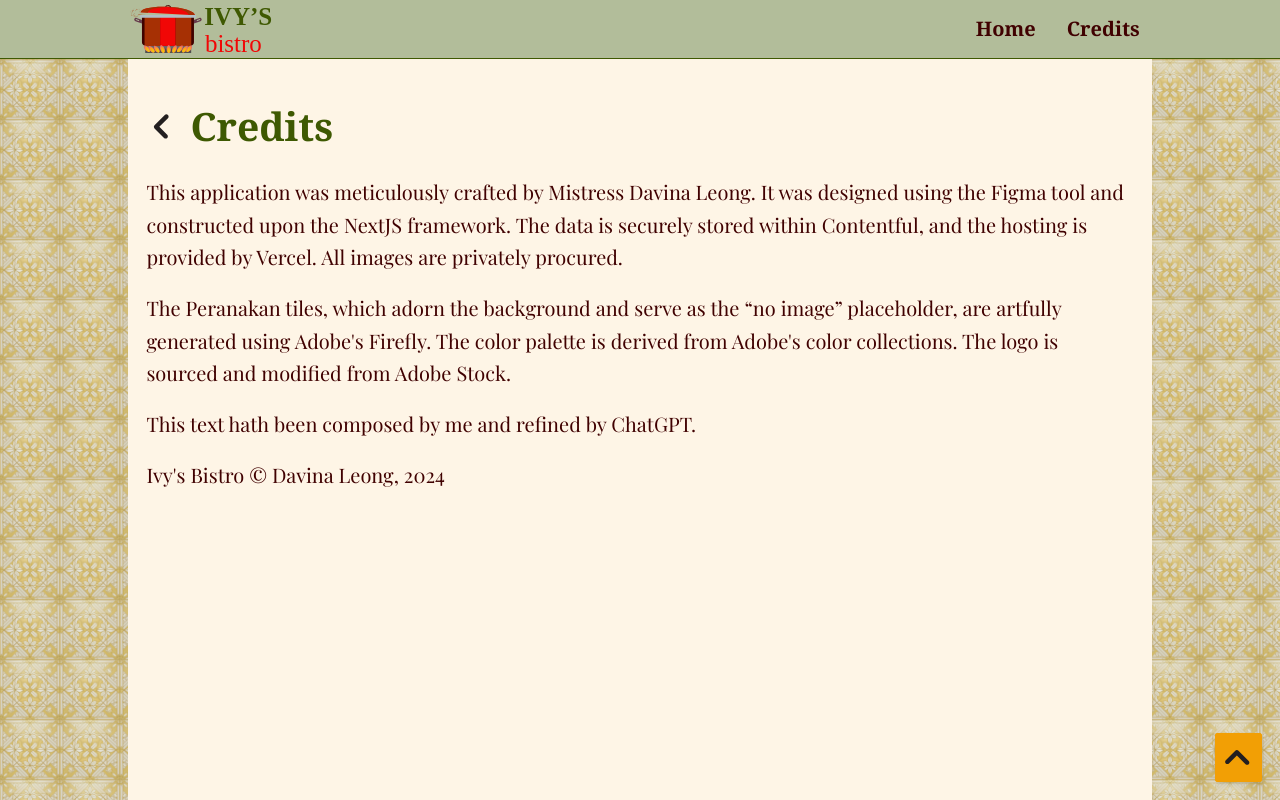
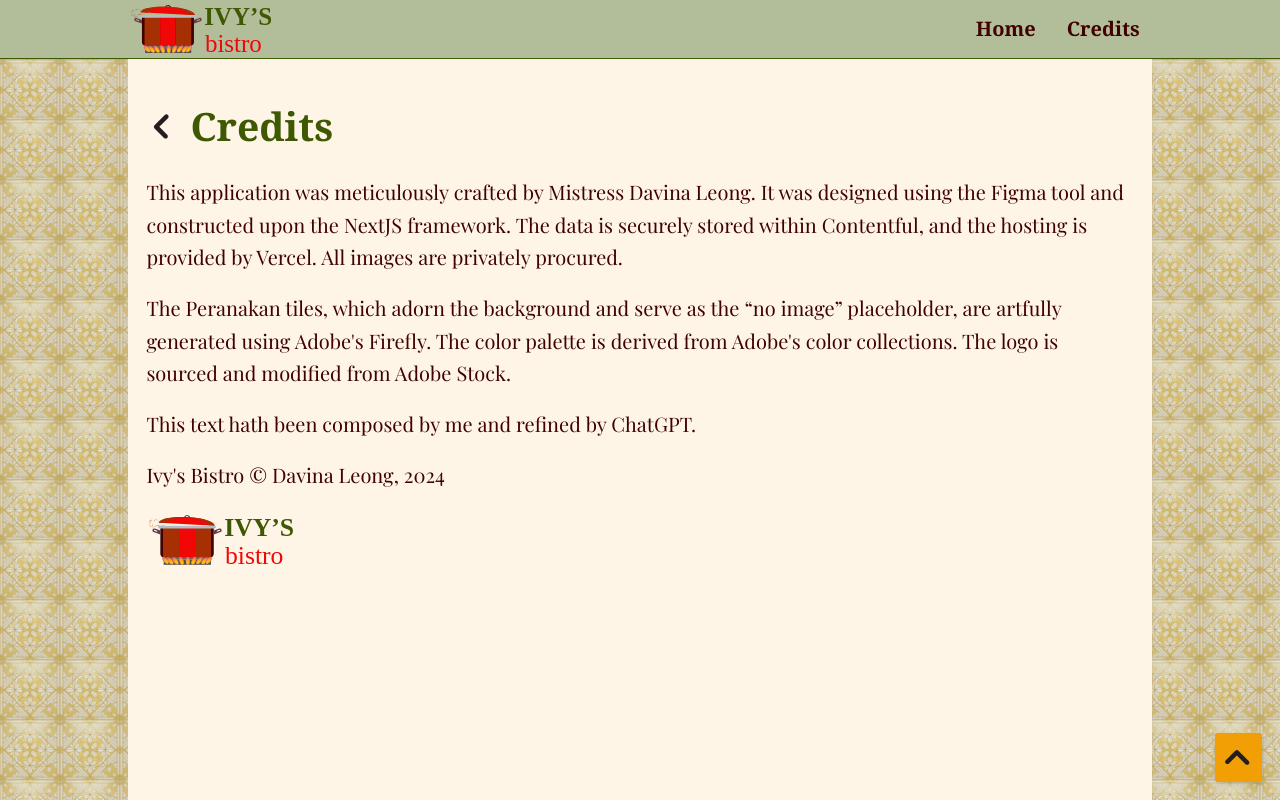
Before and after one commit to davinaleong/proj-recipe-app, a Next.js app: page /credits in a window 1280 px wide. Built offline with nearby package versions, Linux system fonts and the light colour scheme.

Commit message:
Added logo to Credits page

```diff
--- a/src/app/credits/page.tsx
+++ b/src/app/credits/page.tsx
@@ -1,12 +1,17 @@
+import Image from "next/image"
+import Link from "next/link"
+import logo from "./../../assets/images/ib-logo.svg"
 import BackButton from "../components/buttons/backButton"
 
 export default function Credits() {
   return (
     <main className="page page-credits wrapper wrapper-centered flow">
-      <h1 className="text-ibGreen-500 font-serif text-3xl font-black flex align-center gap-2">
-        <BackButton />
-        {`Credits`}
-      </h1>
+      <header>
+        <h1 className="text-ibGreen-500 font-serif text-3xl font-black flex align-center gap-2">
+          <BackButton />
+          {`Credits`}
+        </h1>
+      </header>
 
       <article className="flow">
         <p>
@@ -27,6 +32,13 @@ export default function Credits() {
 
         <p>Ivy&apos;s Bistro &copy; Davina Leong, 2024</p>
       </article>
+
+      <footer>
+        <Link href="/">
+          <Image src={logo} alt="Ivy's Bistro Logo" width="150" height="100" />
+          <span className="sr-only">{`Ivy&apos;s Bistro`}</span>
+        </Link>
+      </footer>
     </main>
   )
 }
```
